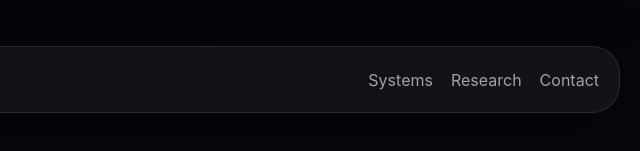
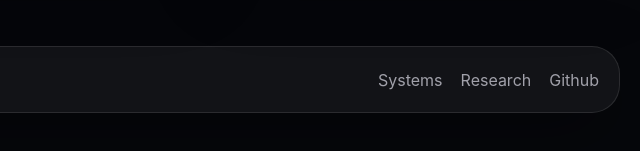
Before and after one commit to ShahidW3b/shahid-ecosystem, a website: page index.html in a window 1280 px wide. Shown: the part 7145-7296 px from the top of the page, 640-1280 px from the left. Drawn offline with Linux system fonts and the light colour scheme.

Commit message:
Update index.html

```diff
--- a/index.html
+++ b/index.html
@@ -518,7 +518,7 @@
         <div class="footer-links">
           <a href="#systems">Systems</a>
           <a href="#research">Research</a>
-          <a href="mailto:contact@shahidw3b.com">Contact</a>
+          <a href="https://github.com/ShahidW3b" target="_blank">Github</a>
         </div>
       </div>
     </footer>
```
